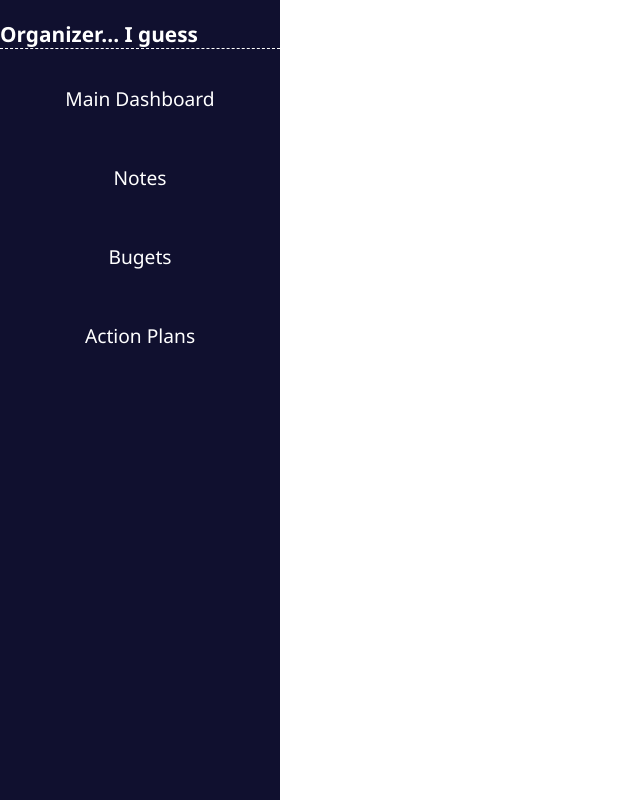
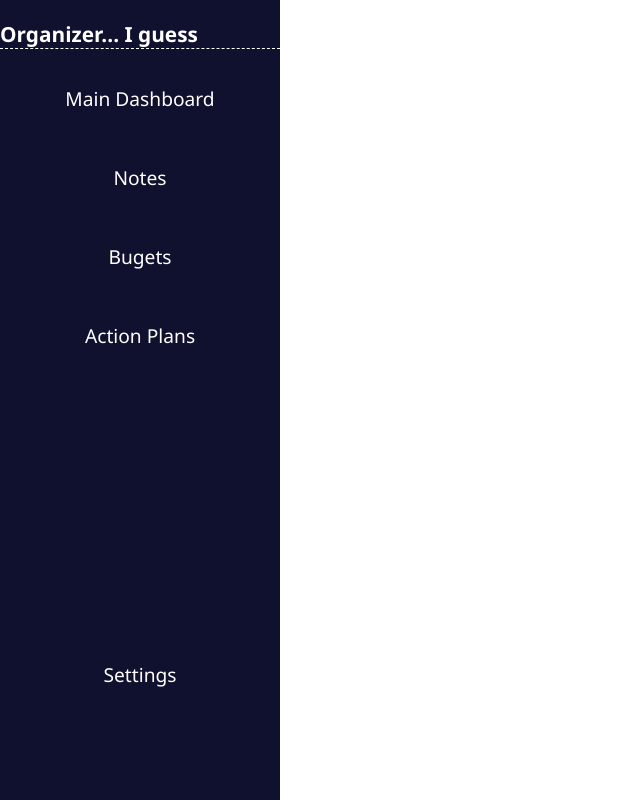
Before and after one commit to NiclanX/POA, a React (Create React App) app: page / in a window 1280 px wide. Shown: the whole page, without its empty margins (0-640 px from the left). Built offline with nearby package versions, Linux system fonts and the light colour scheme.

Commit message:
3rd Commit

```diff
--- /dev/null
+++ b/data/db.json
@@ -0,0 +1,19 @@
+{
+    "notes": [
+        {
+            "id":1,
+            "title": "How to do this shit..",
+            "body": "Some Randome Lorem Ipsom Text Fam"
+        },
+        {
+            "id":2,
+            "title": "I'm doing this Shit...",
+            "body": "Some Randome Lorem Ipsom Text Fam"
+        },
+        {
+            "id":3,
+            "title": "I did this Shit...",
+            "body": "Some Randome Lorem Ipsom Text Fam"
+        }
+    ]
+}
--- a/src/App.css
+++ b/src/App.css
@@ -29,6 +29,7 @@ ul {
     flex-direction: column;
     list-style-type: none;
     color: #fff;
+    min-height: 100vh;
 }
 
 ul li:nth-child(2) {
@@ -63,3 +64,7 @@ a:hover {
     background-color: #ffffff;
     transform: scale(1.1);
 }
+
+li:nth-child(5) {
+    margin-top: 280px;
+}
--- a/src/Navbar.jsx
+++ b/src/Navbar.jsx
@@ -15,9 +15,11 @@ export const Navbar = () => {
               <a href="/budgets">Bugets</a>
           </li>
           <li>
-            <a href="/ActionPlans">Action Plans</a>
+            <a href="/actionplans">Action Plans</a>
           </li>
-
+          <li>
+            <a href="/settings">Settings</a>
+          </li>
     </ul>
    </div>
   )
```
